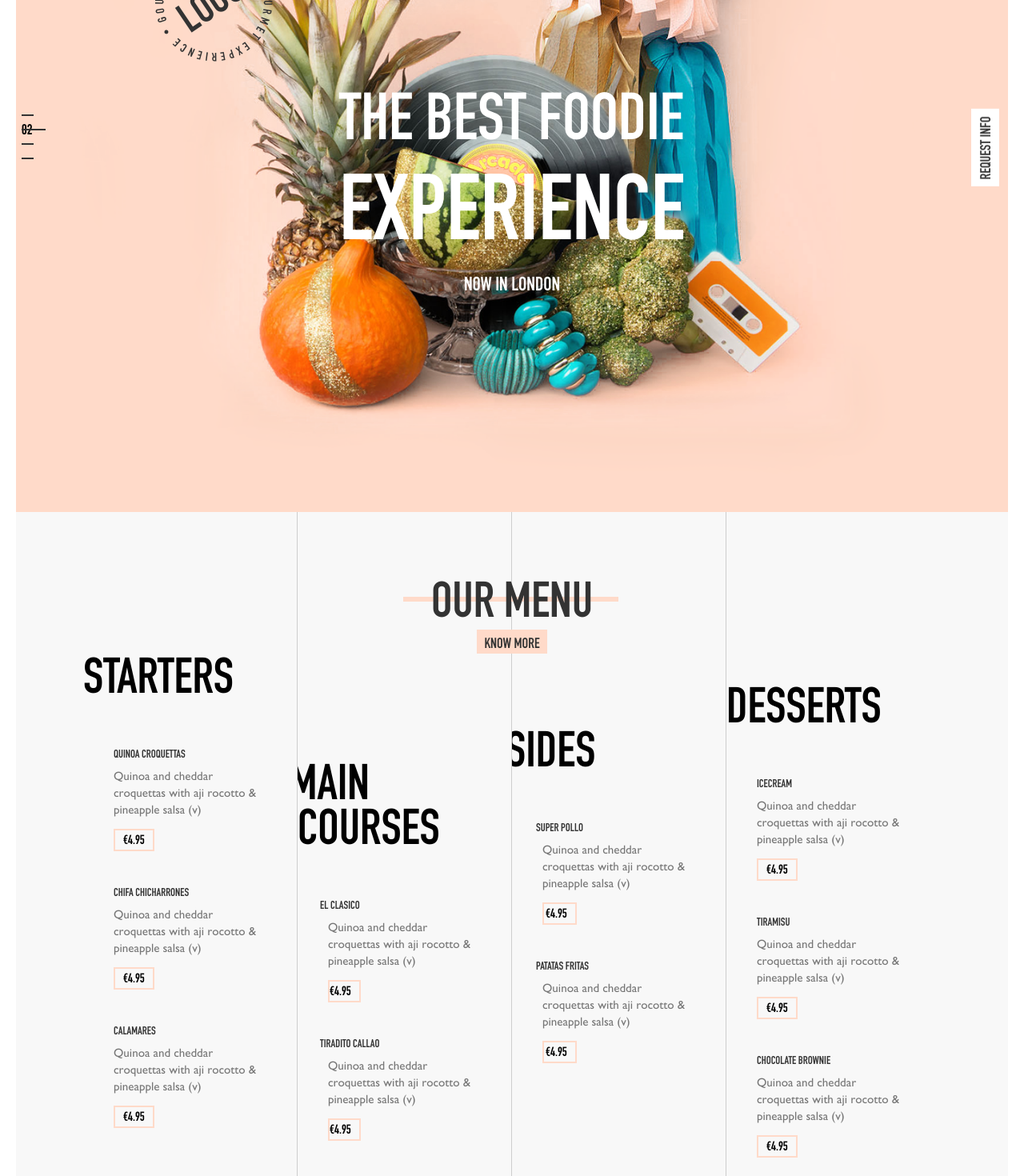
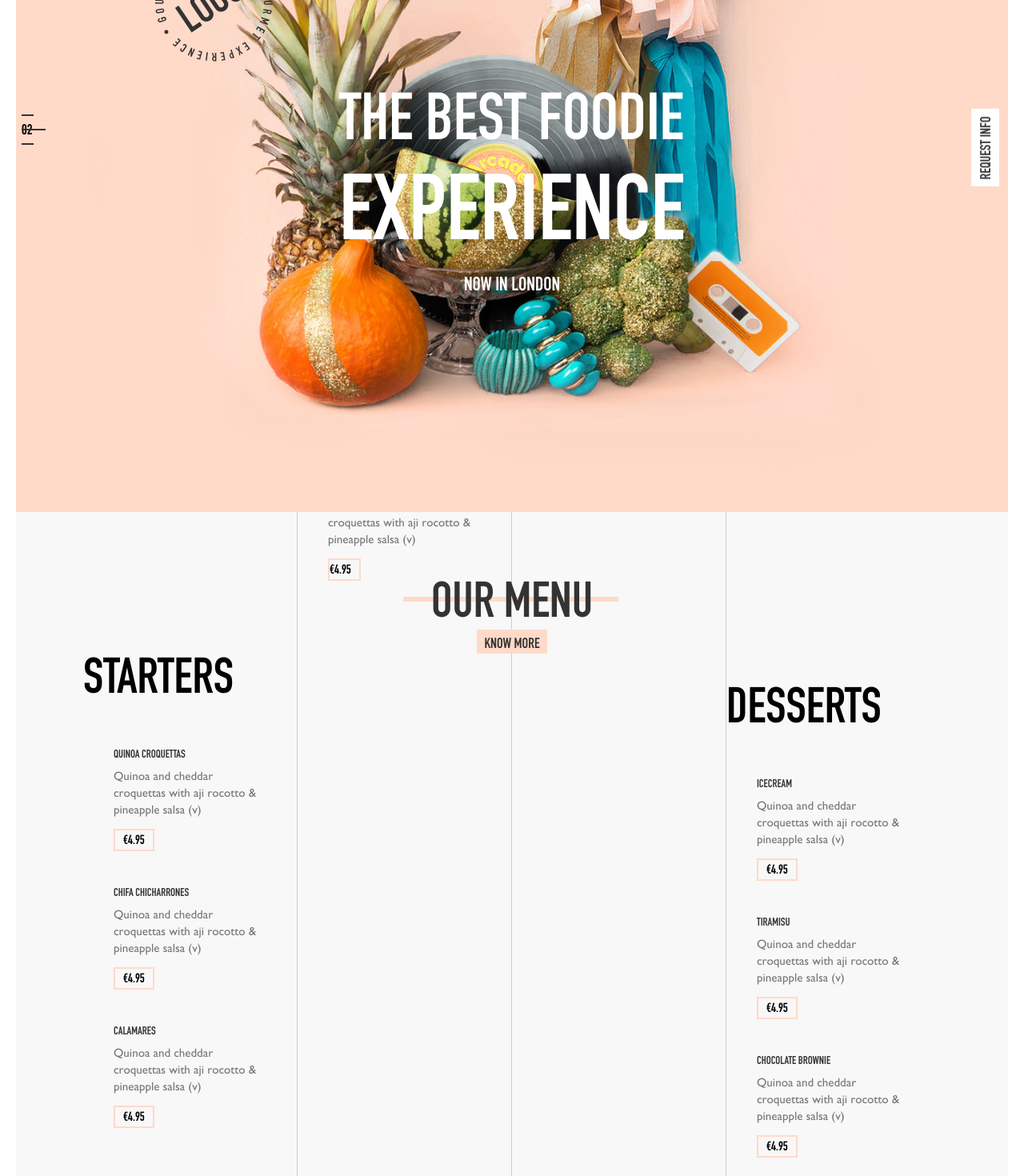
Before and after one commit to orivelton/studio-graphene-home-page, a React (Create React App) app: page / in a window 1280 px wide. Shown: the part 160-1630 px from the top of the page at 80% size. Built offline with nearby package versions, Linux system fonts and the light colour scheme.

Commit message:
chore: parallax

```diff
--- a/src/components/CurrentSection/index.js
+++ b/src/components/CurrentSection/index.js
@@ -6,6 +6,12 @@ const CurrentSection = () => {
 
   const getSection = () => [...document.querySelectorAll('section')];
 
+  const paraxlax = () => {
+    const position = getSection()[1].getBoundingClientRect().top + -100;
+    document.querySelectorAll('.list-menu__type')[1].setAttribute('style', `margin-top: -${position}px`);
+    document.querySelectorAll('.list-menu__type')[2].setAttribute('style', `margin-top: -${position}px`);
+  }
+
   const handleScroll = () => {
     const screen = document.documentElement.clientHeight / 2 - 100;
     const sections = getSection();
@@ -13,14 +19,18 @@ const CurrentSection = () => {
       const { top, bottom } = item.getBoundingClientRect();
       top <= screen && bottom >= screen && setSection(++index);
     });
+
+    paraxlax();
   }
+
+
 
   useEffect(() => window.addEventListener('scroll', handleScroll), []);
 
   return (
     <div className="count-section">
       {
-        [...Array(4)].map((item, index) => {
+        [...Array(3)].map((item, index) => {
           const isCurrentSectio = section === ++index;
 
           return(
--- a/src/components/FormContact/index.js
+++ b/src/components/FormContact/index.js
@@ -4,7 +4,7 @@ import StyleSquare from '../StyleSquare';
 
 const FormContact = () => (
   <form className="form">
-    <span class="icon icondetail02_2x form__icon"></span>
+    <span className="icon icondetail02_2x form__icon"></span>
     <div className="form__box">
       <label className="form__label" htmlFor="name">Name</label>
       <input className="form__input" id="name" type="text" placeholder="Name"/>
--- a/src/sections/OurMenu/OurMenu.scss
+++ b/src/sections/OurMenu/OurMenu.scss
@@ -7,6 +7,7 @@
   flex-direction: column;
   align-items: center;
   min-height: 895px;
+  overflow: hidden;
   &__title {
     position: absolute;
     top: 91px;
```
